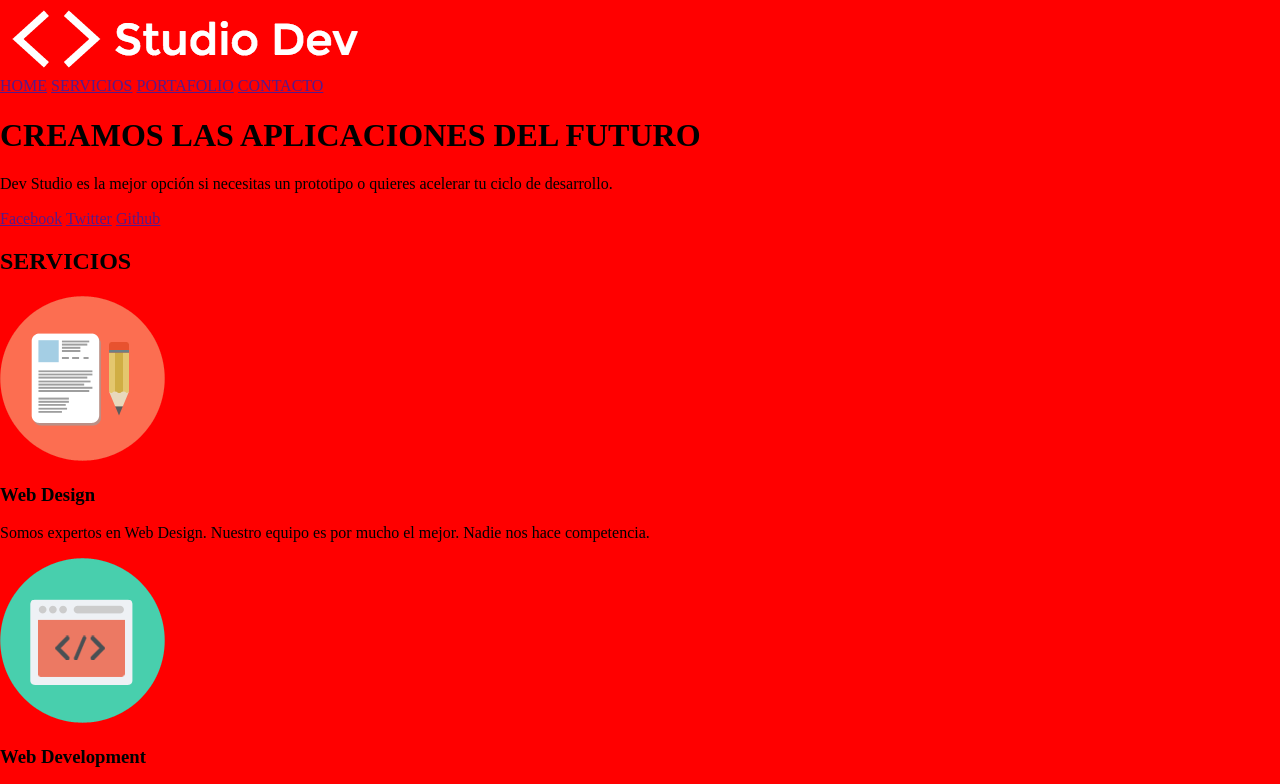
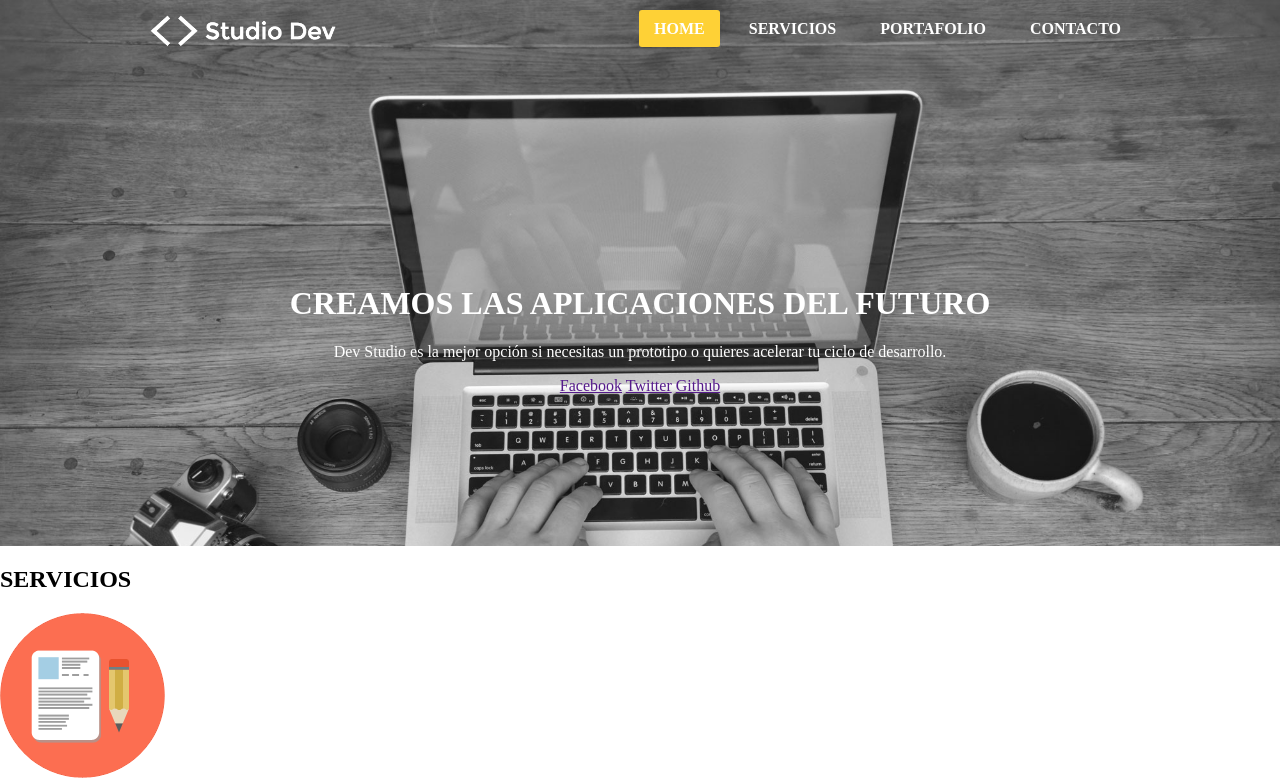
Before and after one commit to wilmer142/studiodev, a plain HTML site: page index.html in a window 1280 px wide. Shown: the top 784 px of the page. Drawn offline with Linux system fonts and the light colour scheme.

Commit message:
Adding styles for header and home section

```diff
--- a/css/style.css
+++ b/css/style.css
@@ -1,3 +1,42 @@
-body {
-	background-color: red;
+.home-wrapper {
+	background: url('../images/background.jpg') no-repeat center top;
+	background-size: cover;
+	color: white;
 }
+
+header {
+	padding: 10px 0;
+}
+
+header img {
+	width: 200px;
+}
+
+header nav {
+	float: right;
+	margin-top: 10px;
+}
+
+header nav a {
+	color: white;
+	font-weight: bold;
+	text-decoration: none;
+	margin-left: 10px;
+	padding: 10px 15px;
+}
+
+header nav a.active {
+	background: #fed136;
+	border-radius: 3px;
+}
+
+#home {
+	text-align: center;
+	padding: 200px 0 150px;
+}
+
+.container {
+	width: 992px;
+	margin-left: auto;
+	margin-right: auto;
+}
--- a/index.html
+++ b/index.html
@@ -1,23 +1,26 @@
 <!DOCTYPE html>
 <html>
 	<head>
+		<meta charset="utf-8">
 		<title>Studio Dev</title>
+
 		<link rel="stylesheet" type="text/css" href="css/normalize.css">
 		<link rel="stylesheet" type="text/css" href="css/style.css">
 	</head>
 
 	<body>
-		<header>
+		<div class="home-wrapper">
+			<header class="container">
 				<img src="images/logo.png" alt="Logo Studio Dev">
 				<nav>
-				<a href="">HOME</a>
+					<a href="" class="active">HOME</a>
 					<a href="">SERVICIOS</a>
 					<a href="">PORTAFOLIO</a>
 					<a href="">CONTACTO</a>
 				</nav>
 			</header>
 
-		<section>
+			<section id="home" class="container">
 				<h1>CREAMOS LAS APLICACIONES DEL FUTURO</h1>
 				<p>Dev Studio es la mejor opción si necesitas un prototipo o quieres acelerar tu ciclo de desarrollo.</p>
 
@@ -27,6 +30,7 @@
 					<a href="">Github</a>
 				</div>
 			</section>
+		</div>
 
 		<section>
 			<h2>SERVICIOS</h2>
```
Lines whose indentation alone changed are shown as unchanged.
